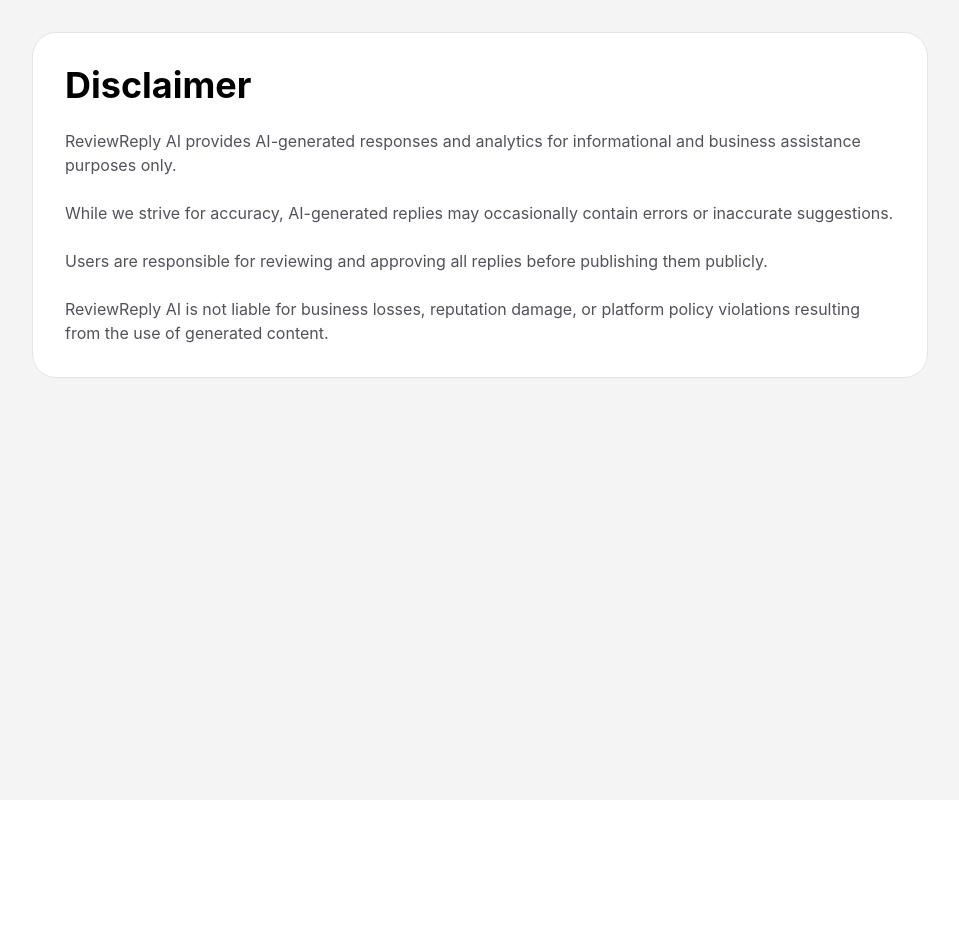
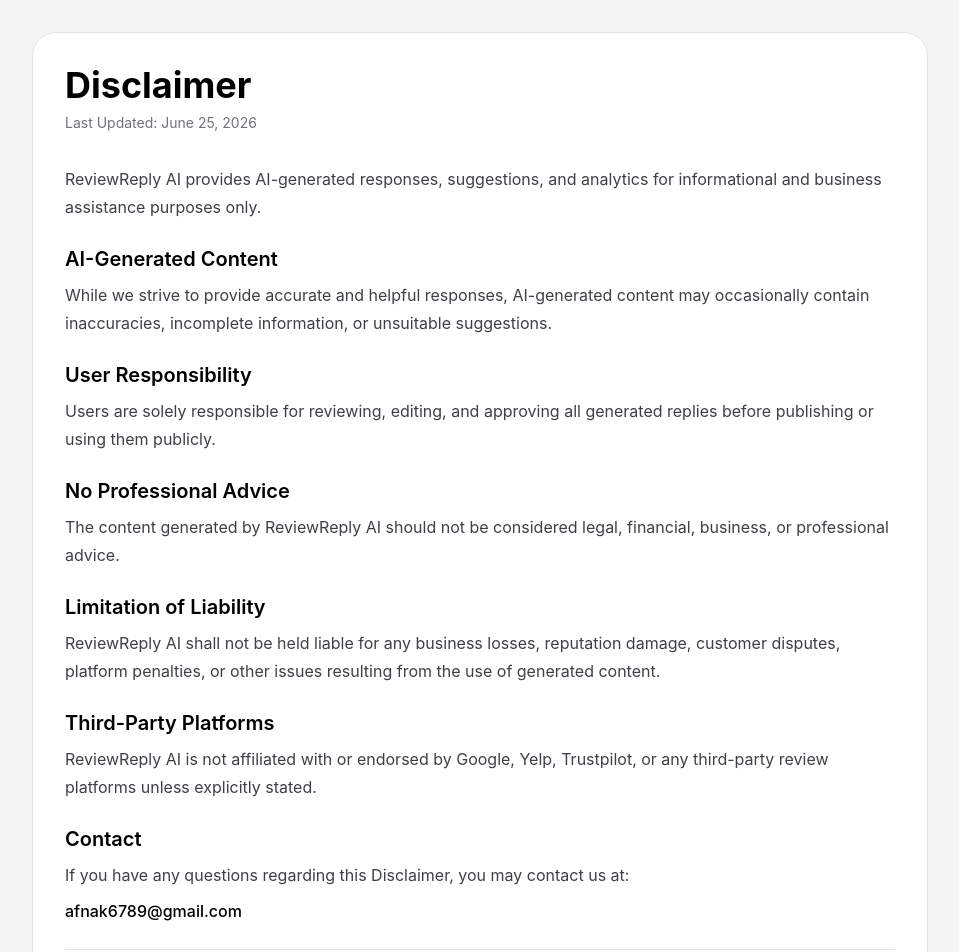
Before and after one commit to afnankhan123456/reviewreply-ai, a Next.js app: page /legal/disclaimer in a window 1280 px wide. Shown: the top 952 px of the page, without its empty margins (160-1119 px from the left). Before the commit the page ends 800 px from the top, so only its background shows below. Built offline with nearby package versions, Linux system fonts and the light colour scheme.

Commit message:
Update page.tsx

```diff
--- a/app/legal/disclaimer/page.tsx
+++ b/app/legal/disclaimer/page.tsx
@@ -4,26 +4,86 @@ export default function DisclaimerPage() {
 
       <div className="max-w-4xl mx-auto bg-white dark:bg-zinc-900 border border-zinc-200 dark:border-zinc-800 rounded-3xl p-8">
 
-        <h1 className="text-4xl font-bold mb-6">
+        <h1 className="text-4xl font-bold mb-2">
           Disclaimer
         </h1>
 
-        <div className="space-y-6 text-zinc-600 dark:text-zinc-400">
+        <p className="text-sm text-zinc-500 dark:text-zinc-400 mb-8">
+          Last Updated: June 25, 2026
+        </p>
+
+        <div className="space-y-6 text-zinc-700 dark:text-zinc-300 leading-7">
 
           <p>
-            ReviewReply AI provides AI-generated responses and analytics for informational and business assistance purposes only.
+            ReviewReply AI provides AI-generated responses, suggestions, and analytics for informational and business assistance purposes only.
           </p>
 
-          <p>
-            While we strive for accuracy, AI-generated replies may occasionally contain errors or inaccurate suggestions.
-          </p>
+          <div>
+            <h2 className="text-xl font-semibold mb-2 text-black dark:text-white">
+              AI-Generated Content
+            </h2>
 
-          <p>
-            Users are responsible for reviewing and approving all replies before publishing them publicly.
-          </p>
+            <p>
+              While we strive to provide accurate and helpful responses, AI-generated content may occasionally contain inaccuracies, incomplete information, or unsuitable suggestions.
+            </p>
+          </div>
 
-          <p>
-            ReviewReply AI is not liable for business losses, reputation damage, or platform policy violations resulting from the use of generated content.
+          <div>
+            <h2 className="text-xl font-semibold mb-2 text-black dark:text-white">
+              User Responsibility
+            </h2>
+
+            <p>
+              Users are solely responsible for reviewing, editing, and approving all generated replies before publishing or using them publicly.
+            </p>
+          </div>
+
+          <div>
+            <h2 className="text-xl font-semibold mb-2 text-black dark:text-white">
+              No Professional Advice
+            </h2>
+
+            <p>
+              The content generated by ReviewReply AI should not be considered legal, financial, business, or professional advice.
+            </p>
+          </div>
+
+          <div>
+            <h2 className="text-xl font-semibold mb-2 text-black dark:text-white">
+              Limitation of Liability
+            </h2>
+
+            <p>
+              ReviewReply AI shall not be held liable for any business losses, reputation damage, customer disputes, platform penalties, or other issues resulting from the use of generated content.
+            </p>
+          </div>
+
+          <div>
+            <h2 className="text-xl font-semibold mb-2 text-black dark:text-white">
+              Third-Party Platforms
+            </h2>
+
+            <p>
+              ReviewReply AI is not affiliated with or endorsed by Google, Yelp, Trustpilot, or any third-party review platforms unless explicitly stated.
+            </p>
+          </div>
+
+          <div>
+            <h2 className="text-xl font-semibold mb-2 text-black dark:text-white">
+              Contact
+            </h2>
+
+            <p>
+              If you have any questions regarding this Disclaimer, you may contact us at:
+            </p>
+
+            <p className="mt-2 font-medium text-black dark:text-white">
+              afnak6789@gmail.com
+            </p>
+          </div>
+
+          <p className="pt-4 border-t border-zinc-200 dark:border-zinc-800">
+            By using ReviewReply AI, you acknowledge and agree to this Disclaimer.
           </p>
 
         </div>
```
